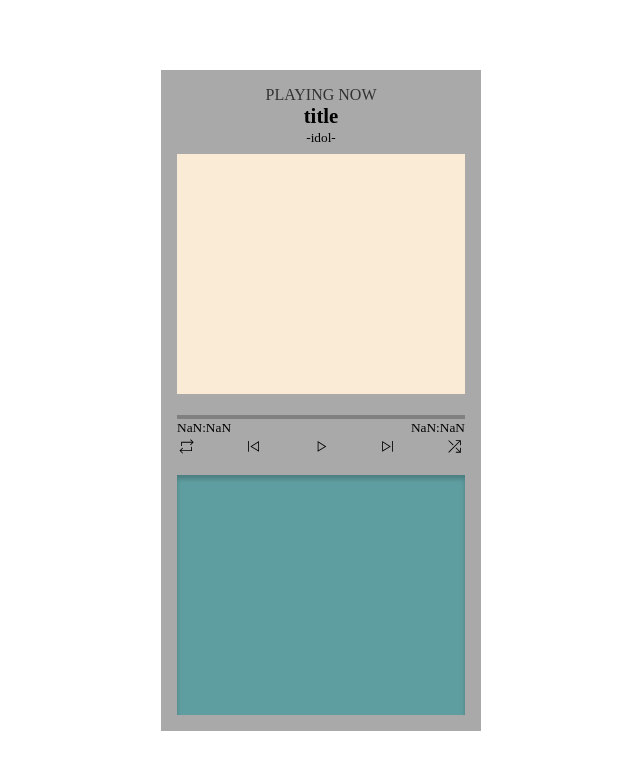
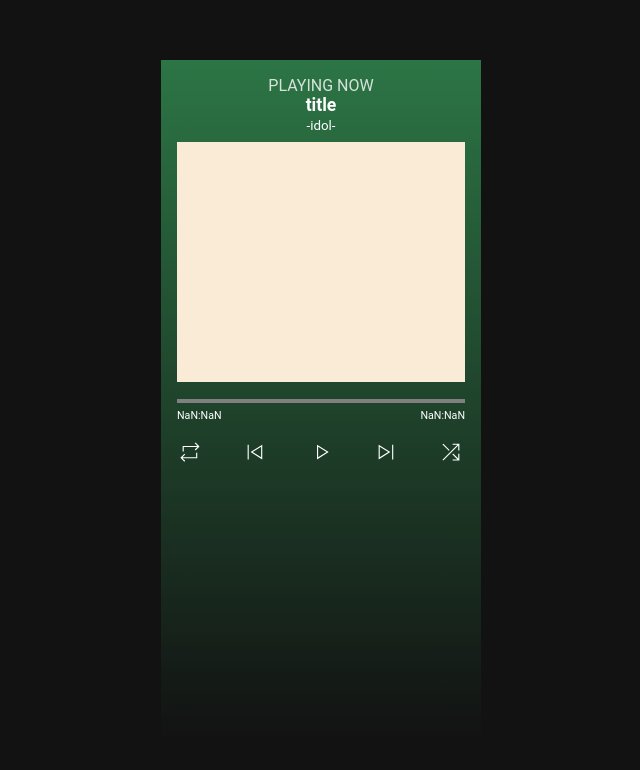
Before and after one commit to Dullat/musicPlayer, a plain HTML site: page index.html in a window 1280 px wide. Shown: the whole page, without its empty margins (319-959 px from the left). Drawn offline with Linux system fonts and the light colour scheme.

Commit message:
Update style.css

```diff
--- a/style.css
+++ b/style.css
@@ -8,12 +8,20 @@ body {
   display: grid;
   place-content: center;
   min-height: 100dvh;
+  font-family: roboto;
+  color: white;
+  background-color: #121212;
 }
 
 .wrapper {
   min-width: 20rem;
   padding: 1rem;
-  background-color: darkgray;
+  background-color: #111222;
+  background: linear-gradient(to bottom, #2c7545, #121212);
+}
+
+svg {
+  fill: white;
 }
 
 header {
@@ -23,11 +31,11 @@ header {
 header > p {
   font-size: 1rem;
   text-transform: uppercase;
-  opacity: 0.7;
+  opacity: 0.8;
 }
 
 header > h1 {
-  font-size: 1.3rem;
+  font-size: 1.1rem;
 }
 
 .banner {
@@ -36,28 +44,35 @@ header > h1 {
   background-color: antiquewhite;
   margin-top: 0.5rem;
   margin-bottom: 0.5rem;
+  background-image: "";
+  background-size: cover;
+  background-repeat: no-repeat;
 }
 
 progress {
   width: 100%;
   background-color: green;
   height: 4px;
+  margin-bottom: 0.3rem;
 }
 
 .timer {
   display: flex;
   align-items: center;
   justify-content: space-between;
+  font-size: 0.8rem;
 }
 
 .controls {
   display: flex;
   align-items: center;
   justify-content: space-between;
+  margin-top: 1rem;
+  margin-bottom: 1rem;
 }
 
 .controls > button {
-  width: 20px;
+  width: 27px;
   aspect-ratio: 1;
   background: transparent;
   outline: none;
@@ -68,6 +83,21 @@ progress {
 .list-container {
   margin-top: 1rem;
   min-height: 15rem;
-  background-color: cadetblue;
-  box-shadow: inset 0 4px 4px rgba(3, 3, 3, 0.205);
+  height: 15rem;
+  overflow-y: hidden;
 }
+
+#playlist {
+  list-style-type: none;
+}
+
+.song-bar {
+  display: flex;
+  align-items: center;
+  justify-content: space-between;
+  padding-inline: 0.5rem;
+  height: 3rem;
+  border-bottom: 1px solid rgba(255, 255, 255, 0.342);
+  font-size: 0.95rem;
+  opacity: 0.8;
+}
```
